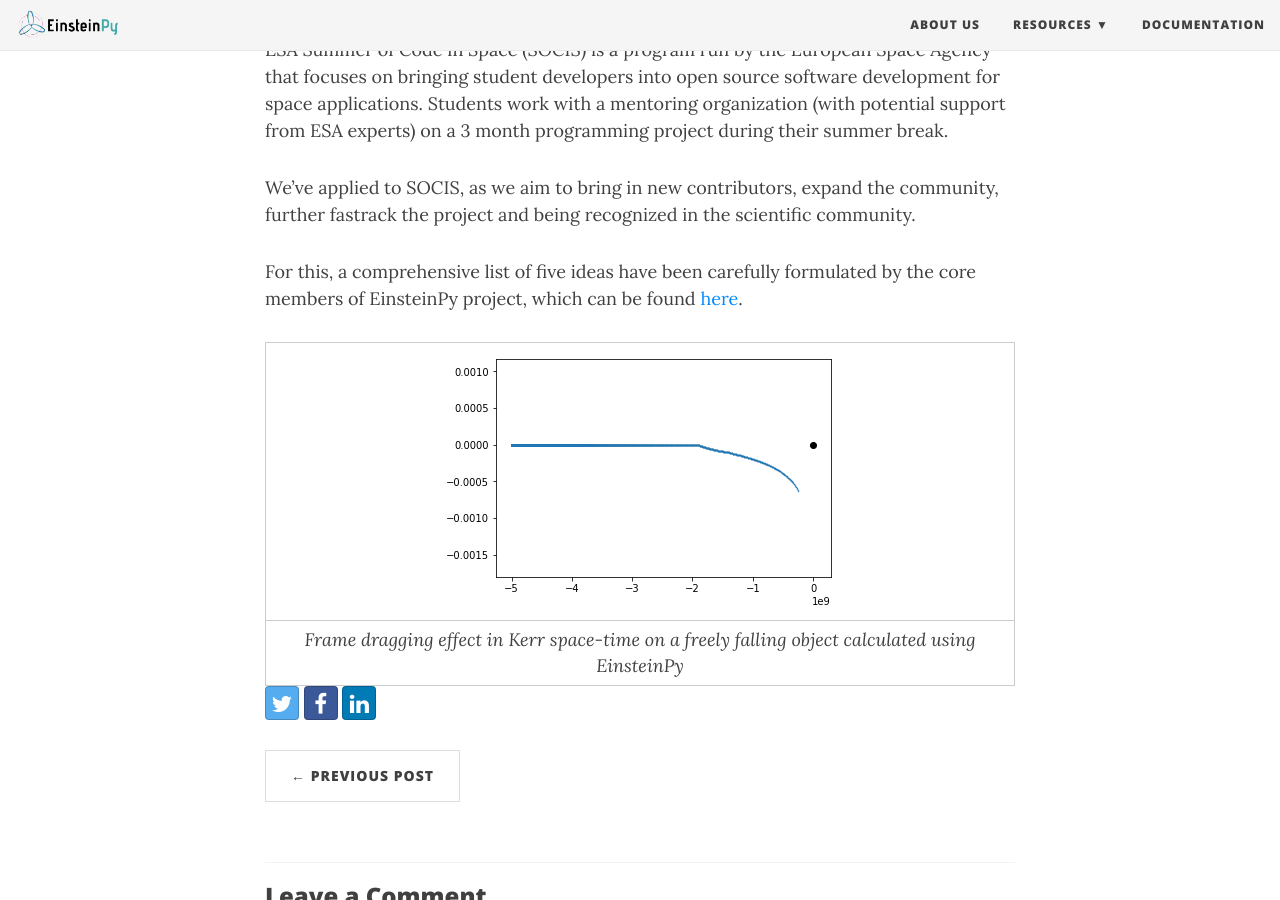
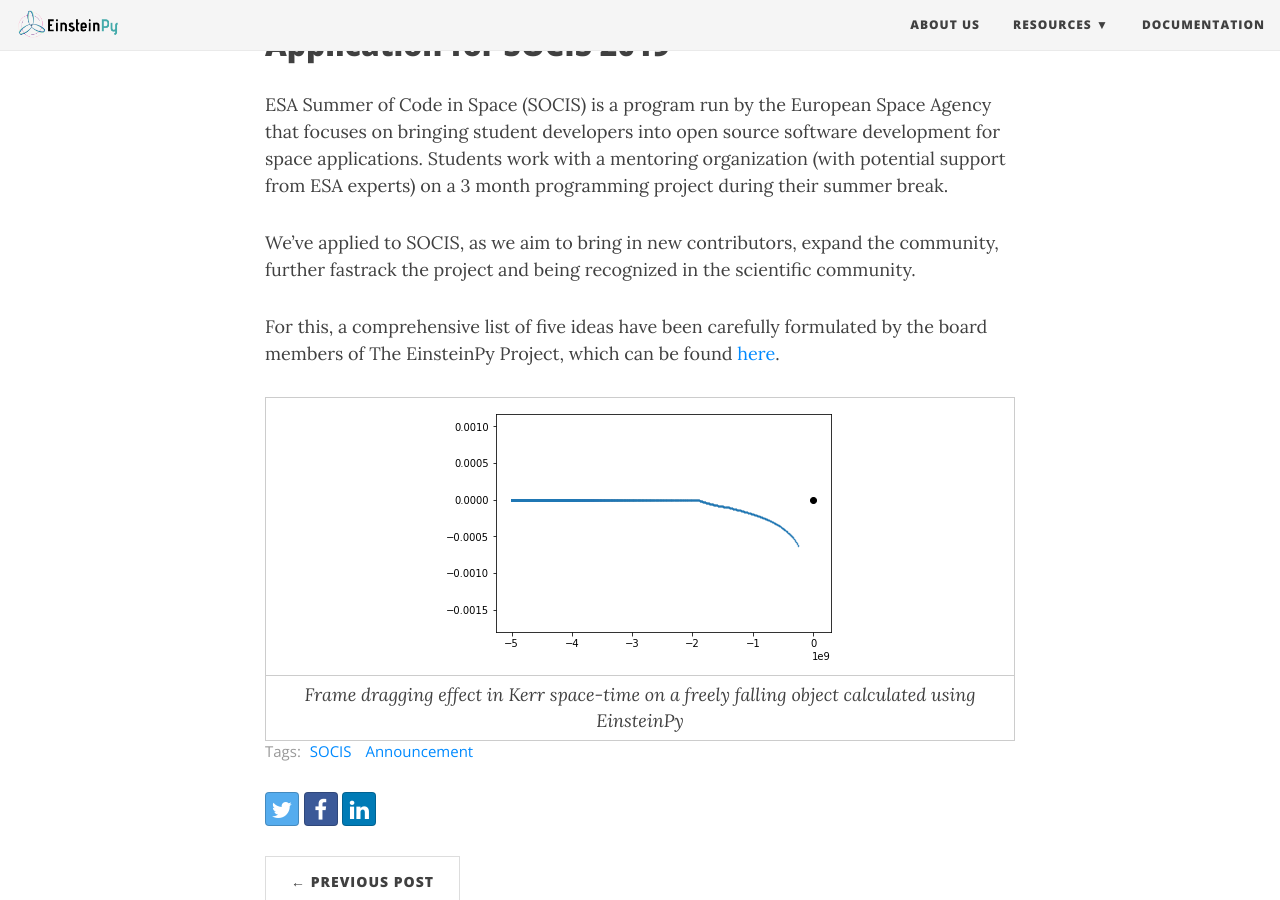
Before and after one commit to einsteinpy/blog.einsteinpy.org, a Jekyll site: the page built from _posts/2019-03-19-Application-for-SOCIS-2019.md, in a window 1280 px wide and 900 px high, scrolled down 1557 px. Built offline with Jekyll 4.4.1, drawn with Linux system fonts in a browser that asks for light colours; nearby versions of some CDN libraries; some of the changed text lies outside the part shown.

Commit message:
Important and Cheerful Changes

```diff
--- a/_posts/2019-03-19-Application-for-SOCIS-2019.md
+++ b/_posts/2019-03-19-Application-for-SOCIS-2019.md
@@ -1,9 +1,10 @@
 ---
 layout: post
-title: We have applied to SOCIS!
+title: Yayy! We have applied to SOCIS!
 subtitle: EinsteinPy has applied as an organization in ESA's SOCIS-2019
 gh-repo: einsteinpy/einsteinpy
 gh-badge: [star, fork, follow]
+tags: [SOCIS, Announcement]
 comments: true
 ---
 
@@ -29,7 +30,7 @@
 
 We've applied to SOCIS, as we aim to bring in new contributors, expand the community, further fastrack the project and being recognized in the scientific community.
 
-For this, a comprehensive list of five ideas have been carefully formulated by the core members of EinsteinPy project, which can be found [here](https://github.com/einsteinpy/einsteinpy/wiki/SOCIS-Ideas).
+For this, a comprehensive list of five ideas have been carefully formulated by the board members of The EinsteinPy Project, which can be found [here](https://github.com/einsteinpy/einsteinpy/wiki/SOCIS-Ideas).
 
 | ![](../img/blog2/frame_dragging.png) |
 |:--:|
```
